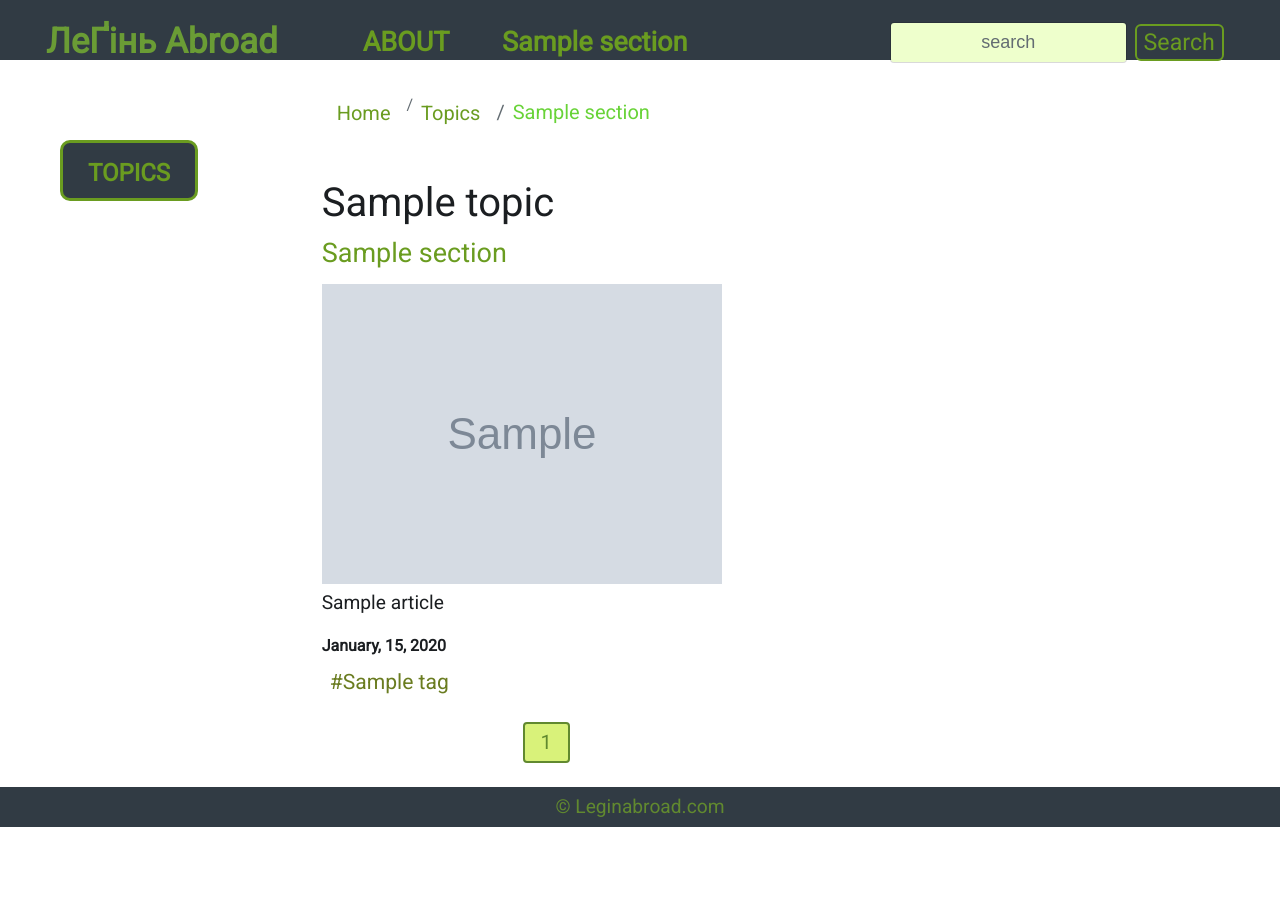
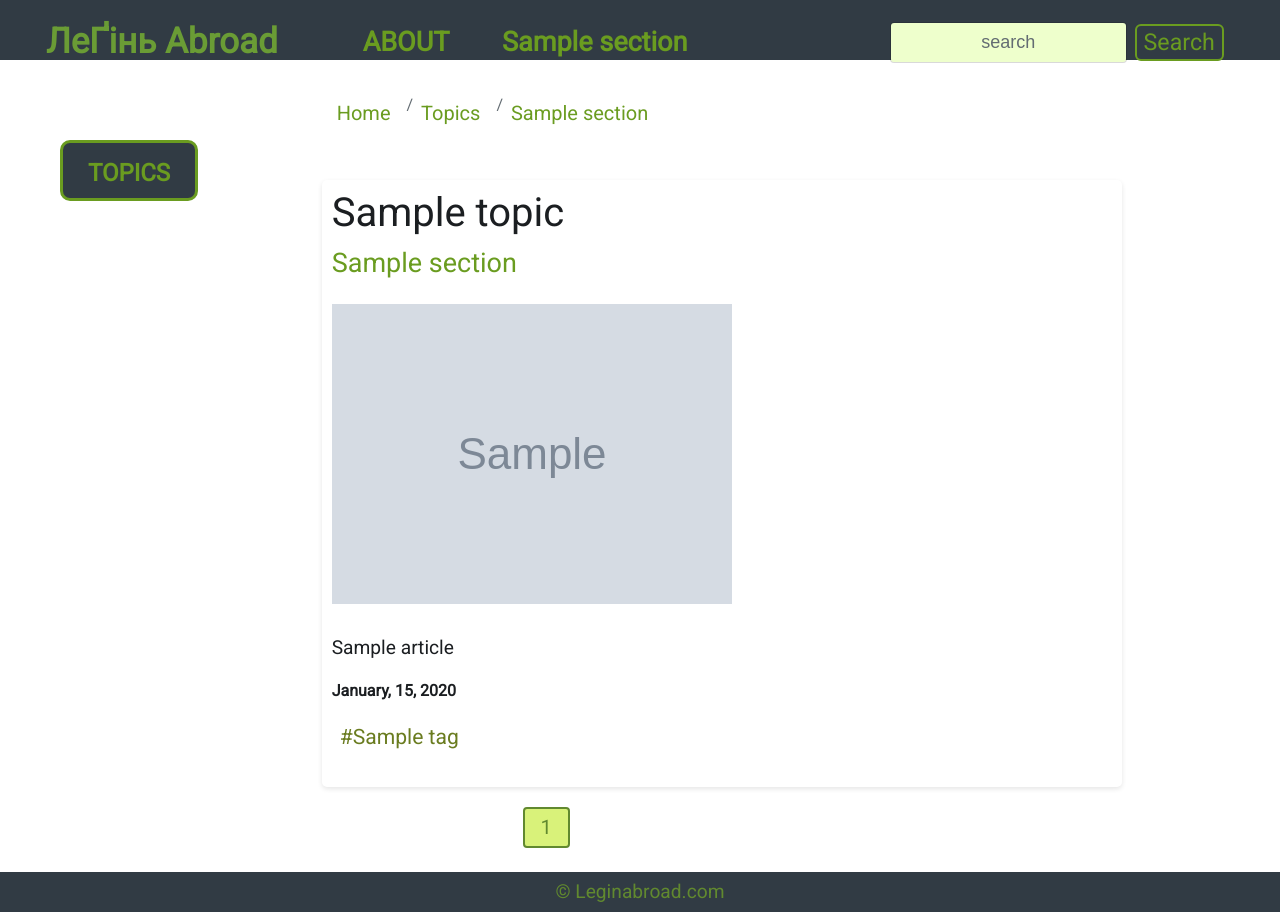
Before and after one commit to AlexiLJ/leginabroad, a Django app: template en_legin_abroad/templates/en_legin_abroad/en_section.html in a window 1280 px wide. Before the commit the page ends 827 px from the top, so only its background shows below. Run offline with Django 5.2, Linux system fonts and the light colour scheme; the template is opened without the code that fills it: most values are stand-ins (such as "Sample title", 1, 10 or a date in 2020); grey boxes marked "Sample" are stand-in pictures; some libraries are stand-ins or nearby versions.

Commit message:
section html

```diff
--- a/en_legin_abroad/templates/en_legin_abroad/en_section.html
+++ b/en_legin_abroad/templates/en_legin_abroad/en_section.html
@@ -11,11 +11,12 @@
         <ol class="breadcrumb bg-white">
           <li class="breadcrumb-item"><a class="navbar-brand mr-auto" href="{% url 'en_legin_abroad:en_index' %}">Home</a></li>
           <li class="breadcrumb-item"><a class="navbar-brand mr-auto" href="{% url 'en_legin_abroad:en_sections' %}">Topics</a></li>
-          <li class="breadcrumb-item navbar-brand mr-auto" style="color: rgb(104, 211, 55);">{{section}}</li>
+          <li class="breadcrumb-item "><a class="navbar-brand mr-auto" href="{{section.get_absolute_url}}">{{section}}</a></li>
         </ol>
       </nav>
       <div class="article_list">
         {% for article in articles %}
+          <div class="shared-container article-container">
             <h1><a class='artic' href="{{ article.get_absolute_url }}">{{ article.topic }}</a></h1>
             <a class="sect" href="{{ article.section.get_absolute_url }}">{{ article.section }}</a></br>
             {% if article.thumb %}
@@ -29,10 +30,12 @@
                 <a class="tag d-inline-flex p-2" href="{% url "en_legin_abroad:en_article_by_tag" tag.slug %}">#{{ tag.name }}</a>
               {% endfor %}
             </p>
+          </div>
         {% empty %}
           <li>
             There is no entries for the current topic.
           </li>
+
         {% endfor %}
       </div>
     <div class="paginator">
```
